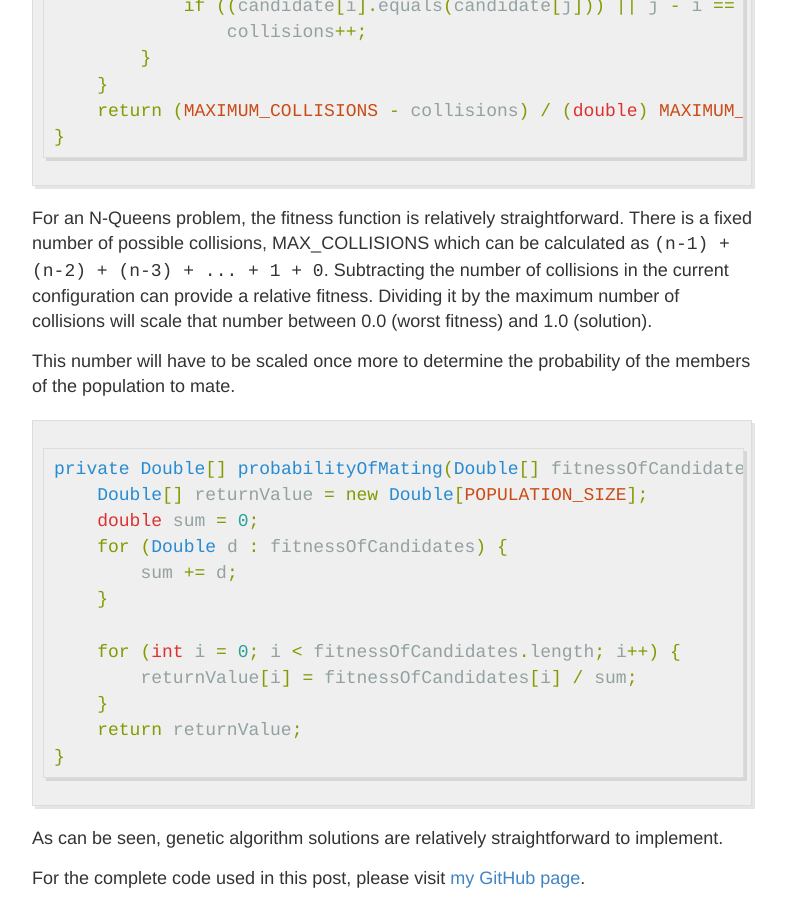
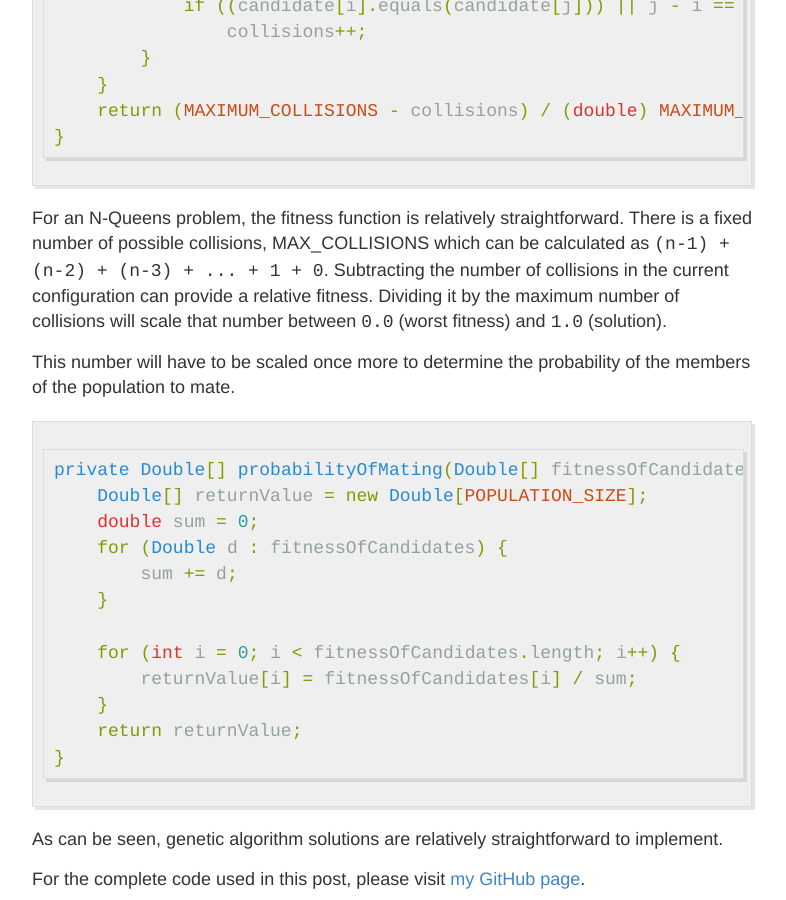
Before and after one commit to Iron-Ham/hesham8.github.io, a Jekyll site: the page built from _posts/2015-9-26-8-Queens-Genetic-Algorithm.md, in a window 1280 px wide and 900 px high, scrolled down 3014 px. Shown: the whole window, without its empty margins (248-1034 px from the left). Built offline with Jekyll 4.4.1, drawn with Linux system fonts in a browser that asks for light colours; Markdown is read by kramdown in place of the engine named in the settings.

````diff
--- a/_config.yml
+++ b/_config.yml
@@ -23,7 +23,7 @@ footer-links:
   flickr:
   github: hesham8/
   instagram:
-  linkedin:
+  linkedin: heshamsalman
   pinterest:
   rss: # just type anything here for a working RSS icon, make sure you set the "url" above!
   twitter: devilsacvodad
--- a/_layouts/default.html
+++ b/_layouts/default.html
@@ -12,7 +12,6 @@
     <link rel="stylesheet" type="text/css" href="{{ site.baseurl }}/style.css" />
     <link rel="alternate" type="application/rss+xml" title="{{ site.name }} - {{ site.description }}" href="{{ site.baseurl }}/feed.xml" />
 
-    <!-- Created with Jekyll Now - http://github.com/barryclark/jekyll-now -->
   </head>
 
   <body>
--- a/_posts/2015-9-26-8-Queens-Genetic-Algorithm.md
+++ b/_posts/2015-9-26-8-Queens-Genetic-Algorithm.md
@@ -99,7 +99,7 @@ double assessFitness(Integer[] candidate) {
 }
 ```
 
-For an N-Queens problem, the fitness function is relatively straightforward. There is a fixed number of possible collisions, MAX_COLLISIONS which can be calculated as `(n-1) + (n-2) + (n-3) + ... + 1 + 0`. Subtracting the number of collisions in the current configuration can provide a relative fitness. Dividing it by the maximum number of collisions will scale that number between 0.0 (worst fitness) and 1.0 (solution).
+For an N-Queens problem, the fitness function is relatively straightforward. There is a fixed number of possible collisions, MAX_COLLISIONS which can be calculated as `(n-1) + (n-2) + (n-3) + ... + 1 + 0`. Subtracting the number of collisions in the current configuration can provide a relative fitness. Dividing it by the maximum number of collisions will scale that number between `0.0` (worst fitness) and `1.0` (solution).
 
 This number will have to be scaled once more to determine the probability of the members of the population to mate.
 
````
Also changed, not shown: 1 other file.
